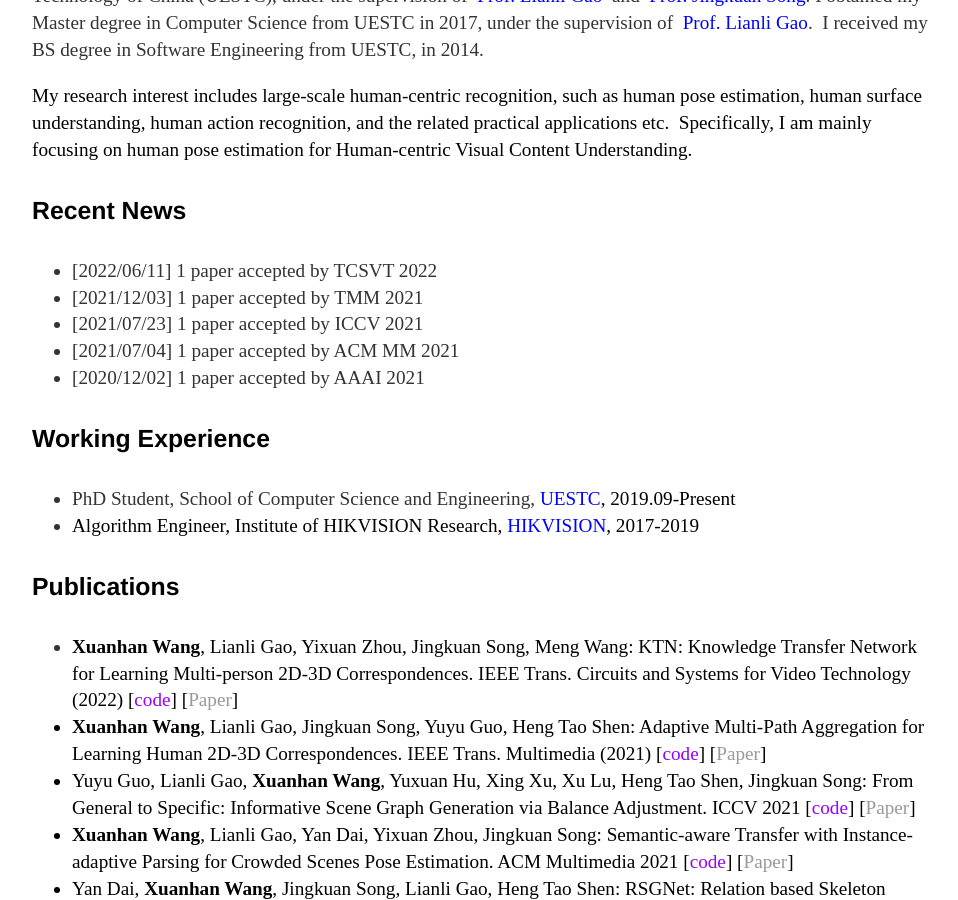
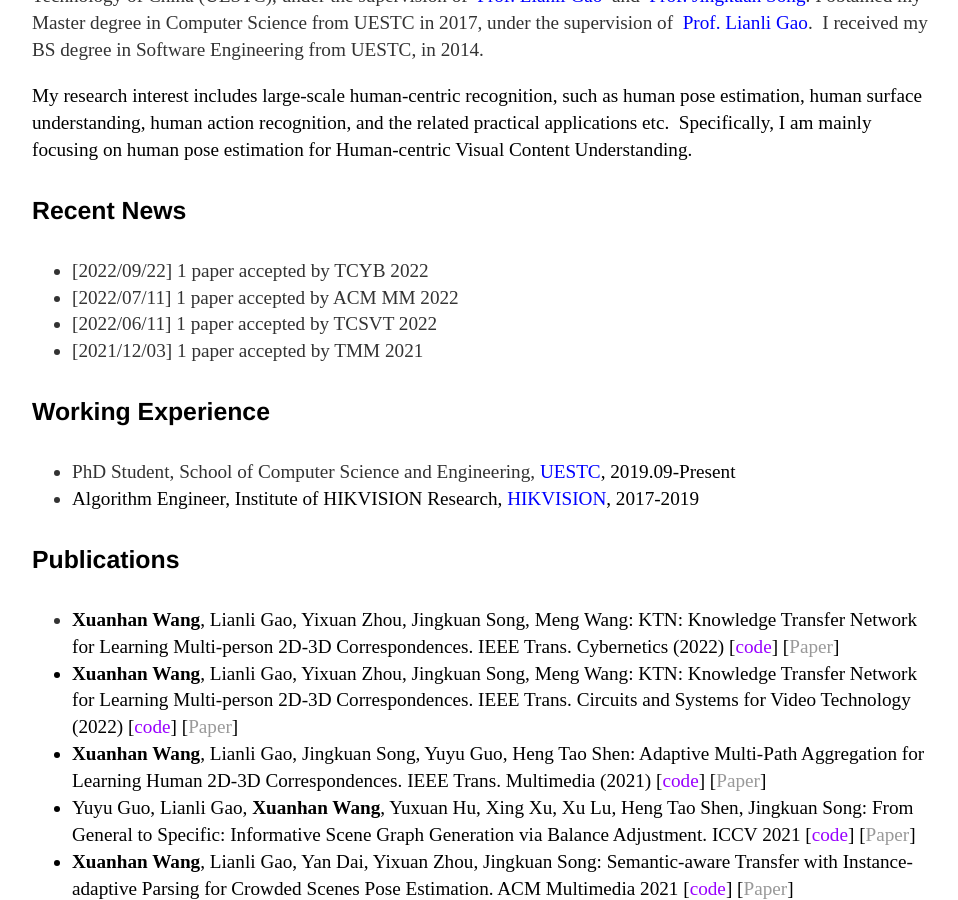
Before and after one commit to cfm-wxh/xuanhanwang.github.io, a Jekyll site: the page built from index.html, in a window 1280 px wide and 900 px high, scrolled down 465 px. Shown: the whole window, without its empty margins (160-1118 px from the left). Built offline with Jekyll 4.4.1, drawn with Linux system fonts in a browser that asks for light colours.

Commit message:
Update index.html

```diff
--- a/index.html
+++ b/index.html
@@ -33,12 +33,10 @@ title: Xuanhan Wang, UESTC
 
 <h4> Recent News</h4>
 	<ul>
+	<li>[2022/09/22] 1 paper accepted by TCYB 2022</li>
+	<li>[2022/07/11] 1 paper accepted by ACM MM 2022</li>
 	<li>[2022/06/11] 1 paper accepted by TCSVT 2022</li>
 	<li>[2021/12/03] 1 paper accepted by TMM 2021</li>
-	<li>[2021/07/23] 1 paper accepted by ICCV 2021</li>
-	<li>[2021/07/04] 1 paper accepted by ACM MM 2021</li>
-	<li>[2020/12/02] 1 paper accepted by AAAI 2021 </li>
-
 	</ul>
 
 <h4>Working Experience</h4>
@@ -50,6 +48,7 @@ title: Xuanhan Wang, UESTC
 
 <h4>Publications</h4>
 	<ul>
+		<li><font ><font color="#000000"><b><font color="#000000">Xuanhan Wang</b><font color="#000000">, Lianli Gao, Yixuan Zhou, Jingkuan Song, Meng Wang: KTN: Knowledge Transfer Network for Learning Multi-person 2D-3D Correspondences. IEEE Trans. Cybernetics (2022) [</font><a href="https://github.com/JosonChan1998/KE-RCNN" rel="nofollow"><font color="#9900ff">code</font></a><font color="#000000">] [<a href="https://arxiv.org/abs/2206.10146" rel="nofollow">Paper</a>]</font></font></li>
 		<li><font ><font color="#000000"><b><font color="#000000">Xuanhan Wang</b><font color="#000000">, Lianli Gao, Yixuan Zhou, Jingkuan Song, Meng Wang: KTN: Knowledge Transfer Network for Learning Multi-person 2D-3D Correspondences. IEEE Trans. Circuits and Systems for Video Technology (2022) [</font><a href="https://github.com/stoa-xh91/HumanDensePose" rel="nofollow"><font color="#9900ff">code</font></a><font color="#000000">] [<a href="" rel="nofollow">Paper</a>]</font></font></li>
 		<li><font ><font color="#000000"><b><font color="#000000">Xuanhan Wang</b><font color="#000000">, Lianli Gao, Jingkuan Song, Yuyu Guo, Heng Tao Shen: Adaptive Multi-Path Aggregation for Learning Human 2D-3D Correspondences. IEEE Trans. Multimedia (2021) [</font><a href="https://github.com/stoa-xh91/AMANet-pytorch" rel="nofollow"><font color="#9900ff">code</font></a><font color="#000000">] [<a href="" rel="nofollow">Paper</a>]</font></font></li>
 		<li>Yuyu Guo, Lianli Gao, <font ><font color="#000000"><b><font color="#000000">Xuanhan Wang</b><font color="#000000">, Yuxuan Hu, Xing Xu, Xu Lu, Heng Tao Shen, Jingkuan Song: From General to Specific: Informative Scene Graph Generation via Balance Adjustment. ICCV 2021 [</font><a href="" rel="nofollow"><font color="#9900ff">code</font></a><font color="#000000">] [<a href="https://arxiv.org/abs/2108.13129" rel="nofollow">Paper</a>]</font></font></li>
```
